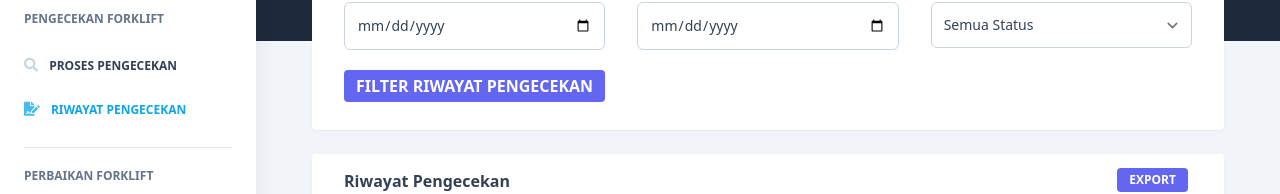
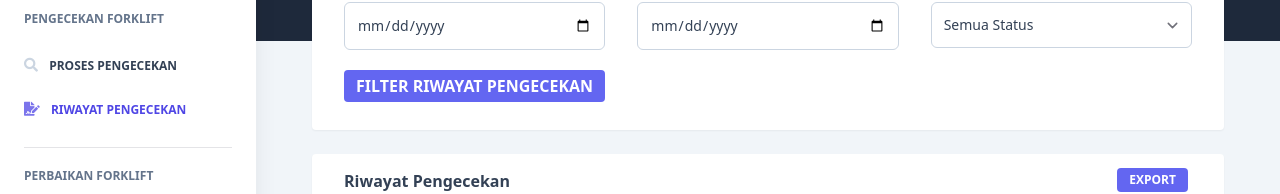
Before and after one commit to rfzsal/forklift-web, a Next.js app: page /driver/riwayat-pengecekan in a window 1280 px wide. Shown: the part 215-409 px from the top of the page. Built offline with nearby package versions, Linux system fonts and the light colour scheme.

Commit message:
update sidebar link color

```diff
--- a/components/Sidebar/Sidebar.js
+++ b/components/Sidebar/Sidebar.js
@@ -92,7 +92,7 @@ const Sidebar = ({ routes }) => {
                         className={
                           'text-xs uppercase py-3 font-bold block ' +
                           (router.pathname.indexOf(route.path) !== -1
-                            ? 'text-lightBlue-500 hover:text-lightBlue-600'
+                            ? 'text-indigo-600'
                             : 'text-blueGray-700 hover:text-blueGray-500')
                         }
                       >
```
